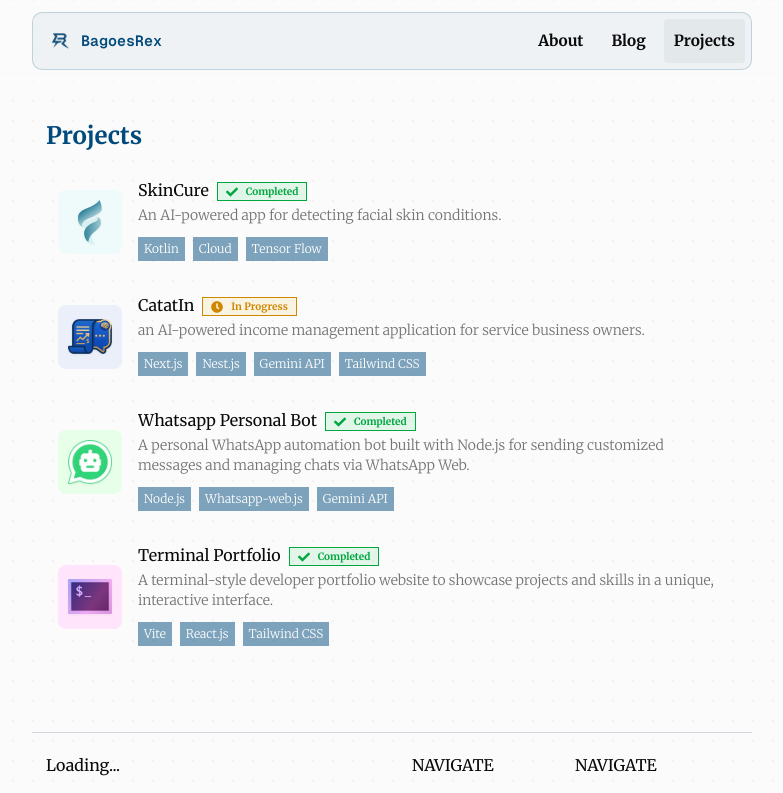
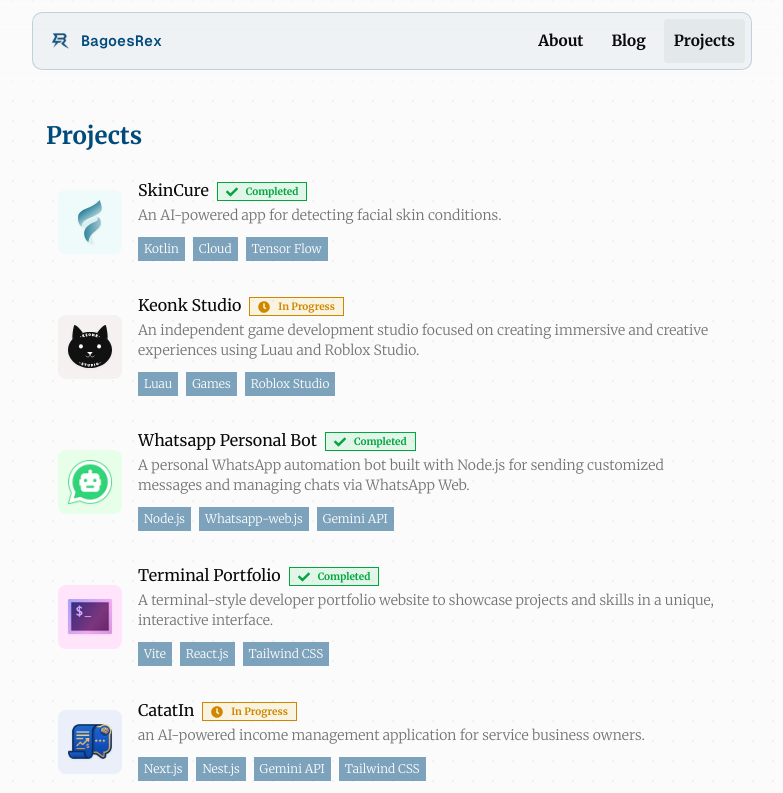
Before and after one commit to bagoesrex/portfolio-website, a Next.js app: page /projects in a window 1280 px wide. Shown: the top 793 px of the page, without its empty margins (248-1031 px from the left). Built offline with nearby package versions, Linux system fonts and the light colour scheme; no server answers.

Commit message:
feat(projects): add keonk studio data

```diff
--- a/constants/projects.ts
+++ b/constants/projects.ts
@@ -21,13 +21,13 @@ export const DUMMY_PROJECTS: Project[] = [
     variant: "skyblue",
   },
   {
-    title: "CatatIn",
-    description: "an AI-powered income management application for service business owners.",
+    title: "Keonk Studio",
+    description: "An independent game development studio focused on creating immersive and creative experiences using Luau and Roblox Studio.",
     status: "in-progress",
-    techStack: ["Next.js", "Nest.js", "Gemini API", "Tailwind CSS"],
-    coverImage: "/icons/projects/catatin.webp",
-    githubUrl: "https://github.com/bagoesrex/catatin-mvp",
-    variant: "blue",
+    techStack: ["Luau", "Games", "Roblox Studio"],
+    coverImage: "/icons/projects/keonk-studio.svg",
+    githubUrl: "https://github.com/keonkstudio",
+    variant: "gray",
   },
   {
     title: "Whatsapp Personal Bot",
@@ -46,6 +46,15 @@ export const DUMMY_PROJECTS: Project[] = [
     coverImage: "/icons/projects/terminal.webp",
     githubUrl: "https://github.com/bagoesrex/terminal-portfolio",
     variant: "purple",
+  },
+  {
+    title: "CatatIn",
+    description: "an AI-powered income management application for service business owners.",
+    status: "in-progress",
+    techStack: ["Next.js", "Nest.js", "Gemini API", "Tailwind CSS"],
+    coverImage: "/icons/projects/catatin.webp",
+    githubUrl: "https://github.com/bagoesrex/catatin-mvp",
+    variant: "blue",
   },
   // {
   //   title: "AI Skin Detection App",
@@ -108,6 +117,10 @@ export const PROJECT_VARIANT_STYLES: Record<
     hoverBg: string;
   }
 > = {
+  gray: {
+    iconBg: "bg-[#F6F1F1]",
+    hoverBg: "hover:bg-[#F6F1F1]",
+  },
   skyblue: {
     iconBg: "bg-[#EFFAFA]",
     hoverBg: "hover:bg-[#EFFAFA]",
--- a/types/project.ts
+++ b/types/project.ts
@@ -1,6 +1,6 @@
 export type ProjectStatus = "completed" | "in-progress" | "archived";
 
-export type ProjectVariant = "skyblue" | "blue" | "green" | "purple";
+export type ProjectVariant = "gray" | "skyblue" | "blue" | "green" | "purple";
 
 export interface Project {
   title: string;
```
Also changed, not shown: public/icons/projects/keonk-studio.svg (added).
